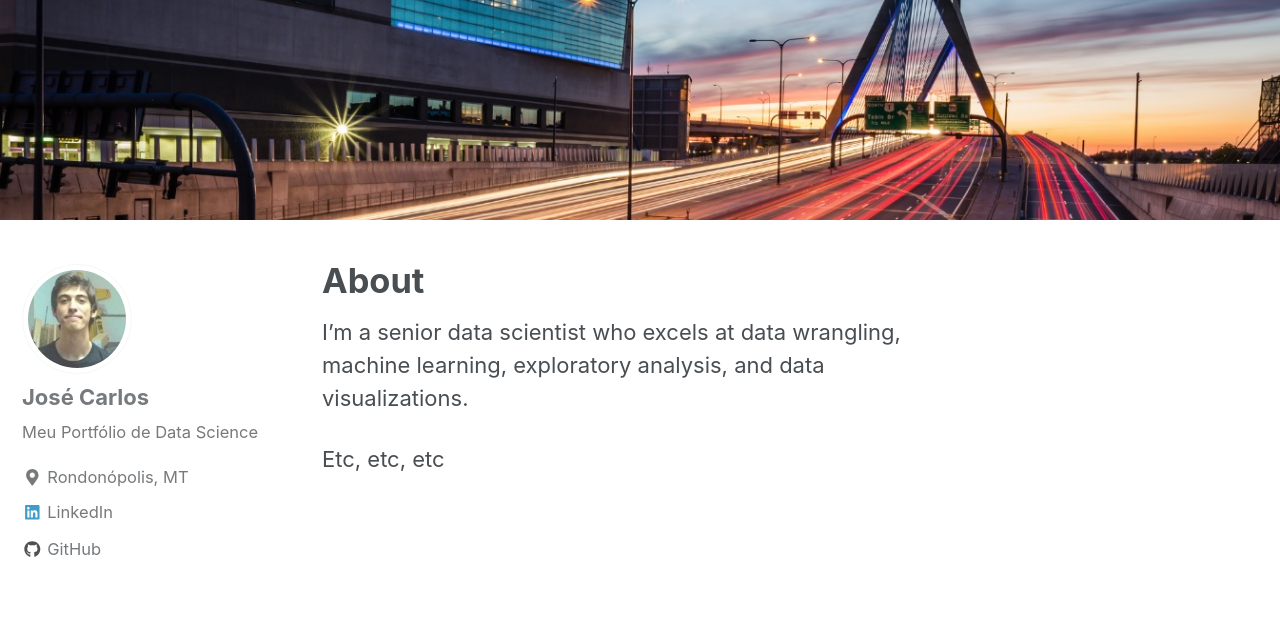
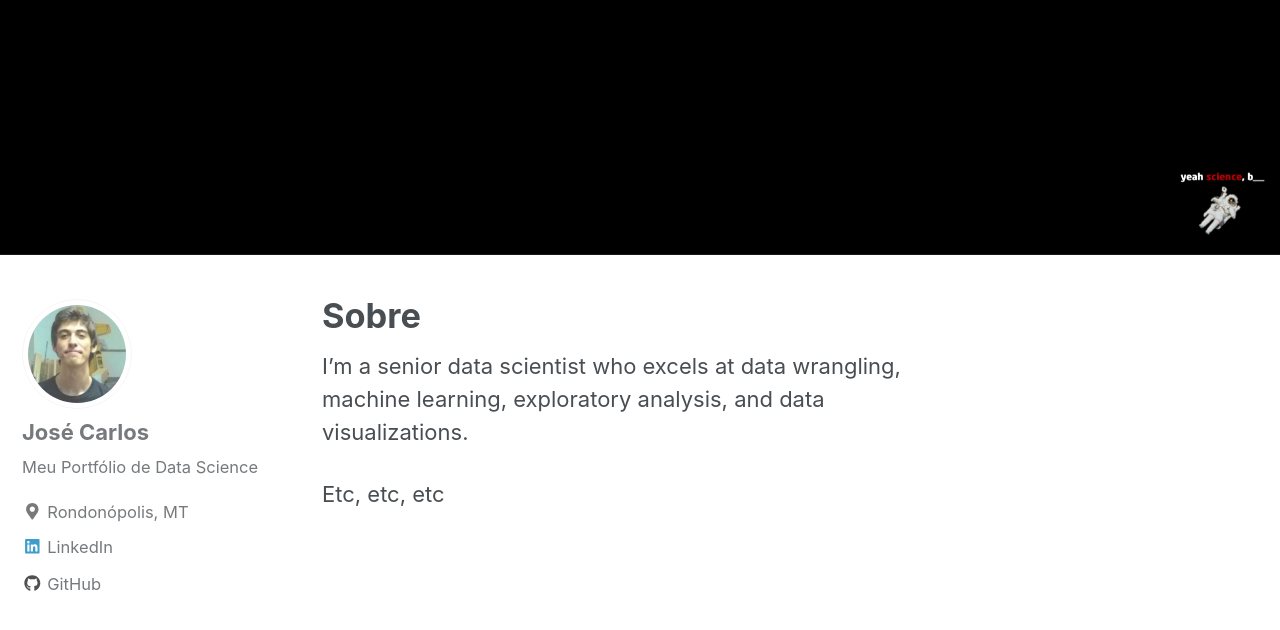
Before and after one commit to jcfneto/jcfneto.github.io, a Jekyll site: the page built from _pages/about.md, in a window 1280 px wide and 900 px high, scrolled down 353 px. Shown: the top 630 px of the window. Built offline with Jekyll 4.4.1, drawn with Linux system fonts in a browser that asks for light colours; nearby versions of some CDN libraries.

Commit message:
Update about.md

```diff
--- a/_pages/about.md
+++ b/_pages/about.md
@@ -1,8 +1,8 @@
 ---
-title: "About"
-permalink: /about/
+title: "Sobre"
+permalink: /sobre/
 header:
-  image: "/images/zakim.jpg"
+  image: "/images/header.png"
 ---
 
 I'm a senior data scientist who excels at data wrangling, machine learning, exploratory analysis, and data visualizations.
```
